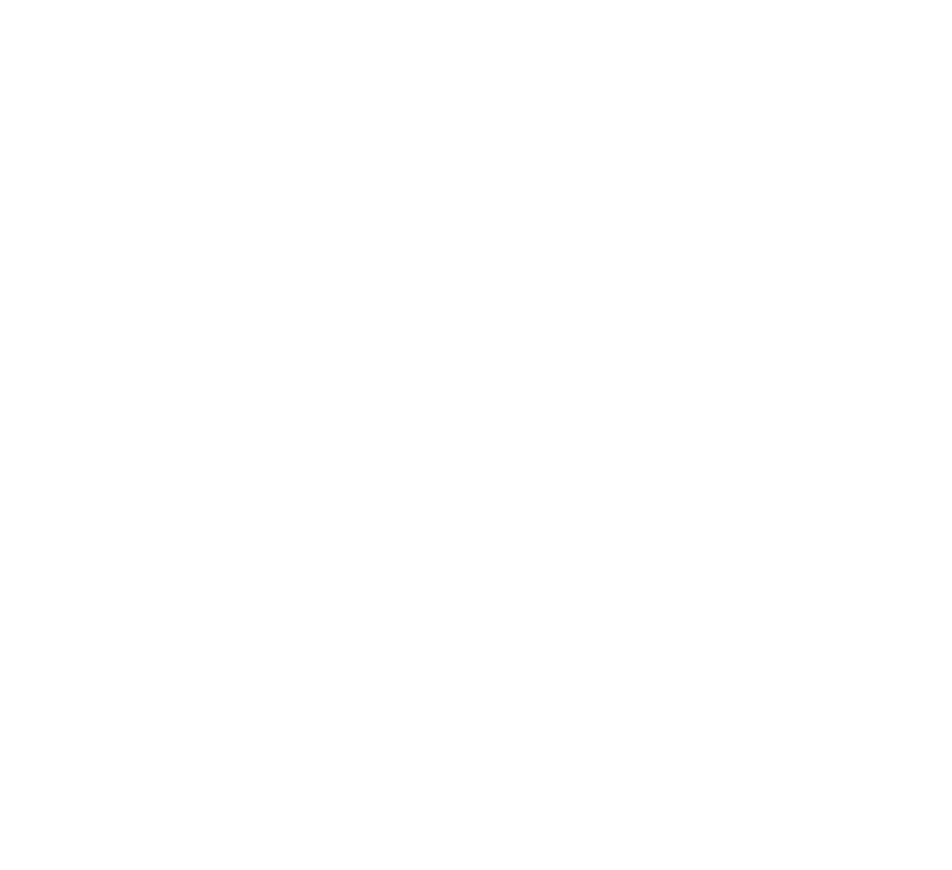
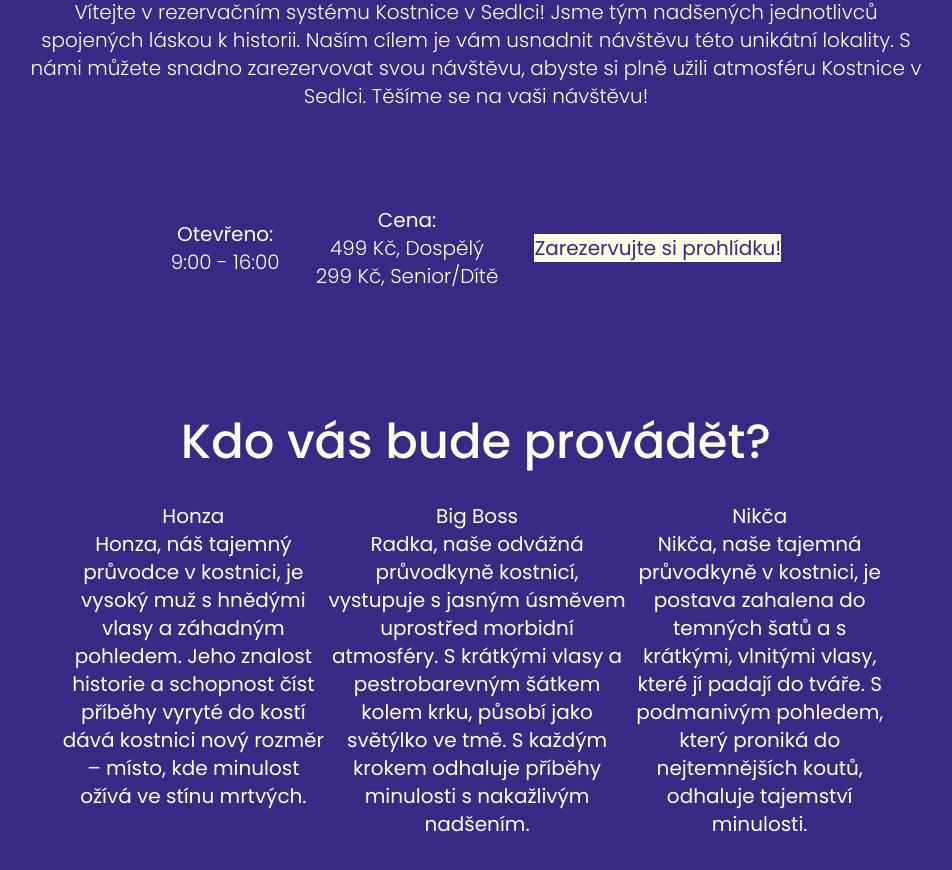
Before and after one commit to programatorskybuh/kostnince, a JavaScript app: page / in a window 1280 px wide. Shown: the part 930-1800 px from the top of the page, without its empty margins (164-1116 px from the left). Before the commit the page ends 800 px from the top, so only its background shows below. Built offline with nearby package versions, Linux system fonts and the light colour scheme; the HTML template or start-up script is replaced by a standard one.

Commit message:
main component pridan

```diff
--- a/src/App.js
+++ b/src/App.js
@@ -1,9 +1,11 @@
+import Main from "./components/main";
 import Uvod from "./components/uvod";
 
 function App() {
   return (
     <div className="font-poppins">
       <Uvod />
+      <Main />
     </div>
   );
 }
--- /dev/null
+++ b/src/components/main.js
@@ -0,0 +1,69 @@
+
+export default function Main(){
+    return(
+        <section className="w-full bg-fialova text-bila">
+            <Onas />
+            <Info />
+            <Pruvodci />
+        </section>
+    );
+}
+
+function Onas(){
+    return(
+        <section className="flex flex-col justify-center items-center w-3/4 m-auto">
+            <h2 className="text-5xl font-medium drop-shadow-2xl pt-12">O Nás</h2>
+            <p className="text-xl font-light p-8 text-center">Vítejte v rezervačním systému Kostnice v Sedlci! Jsme tým nadšených jednotlivců spojených
+                láskou k historii. Naším cílem je vám usnadnit návštěvu této unikátní lokality. S námi můžete snadno zarezervovat
+                svou návštěvu, abyste si plně užili atmosféru Kostnice v Sedlci. Těšíme se na vaši návštěvu!</p>
+        </section>
+    );
+}
+
+function Info(){
+    return(
+        <section className="flex gap-9 p-16 justify-center items-center w-3/4 m-auto text-xl text-center">
+            <div>
+                <p>Otevřeno:</p>
+                <p className="font-light">9:00 - 16:00</p>
+            </div>
+            <div>
+                <p>Cena:</p>
+                <p className="font-light">499 Kč, Dospělý</p>
+                <p className="font-light">299 Kč, Senior/Dítě</p>
+            </div>
+            <div>
+                <button className="bg-bila text-fialova">Zarezervujte si prohlídku!</button>
+            </div>
+        </section>
+    );
+}
+
+function Pruvodci(){
+    return(
+        <section className="flex flex-col gap-9 p-16 justify-center items-center w-3/4 m-auto text-xl text-center">
+            <h2 className="font-medium text-5xl">Kdo vás bude provádět?</h2>
+            <div className="flex">
+                <div>
+                    <img />
+                    <h4>Honza</h4>
+                    <p>Honza, náš tajemný průvodce v kostnici, je vysoký
+                    muž s hnědými vlasy a záhadným pohledem. Jeho
+                    znalost historie a schopnost číst příběhy vyryté do kostí
+                    dává kostnici nový rozměr – místo, kde minulost ožívá ve stínu
+                    mrtvých.</p>
+                </div>
+                <div>
+                    <img />
+                    <h4>Big Boss</h4>
+                    <p>Radka, naše odvážná průvodkyně kostnicí, vystupuje s jasným úsměvem uprostřed morbidní atmosféry. S krátkými vlasy a pestrobarevným šátkem kolem krku, působí jako světýlko ve tmě. S každým krokem odhaluje příběhy minulosti s nakažlivým nadšením.</p>
+                </div>
+                <div>
+                    <img />
+                    <h4>Nikča</h4>
+                    <p>Nikča, naše tajemná průvodkyně v kostnici, je postava zahalena do temných šatů a s krátkými, vlnitými vlasy, které jí padají do tváře. S podmanivým pohledem, který proniká do nejtemnějších koutů, odhaluje tajemství minulosti.</p>
+                </div>
+            </div>
+        </section>
+    );
+}
--- a/src/components/uvod.js
+++ b/src/components/uvod.js
@@ -2,7 +2,7 @@
 export default function Uvod(){
     return(
         <section className="h-screen flex flex-col justify-center items-center text-bila text-center" style={{backgroundImage: 'url("/img/pozadi.png")'}}>
-            <nav className="font-extralight flex items-center justify-between w-full mb-auto">
+            <nav className="font-extralight flex items-center justify-between w-11/12 mb-auto">
                 <a href="#" className="text-4xl m-3">Kostnice v Sedlci</a>
                 <div className="text-xl flex gap-28">
                     <div className="flex gap-2">
```
